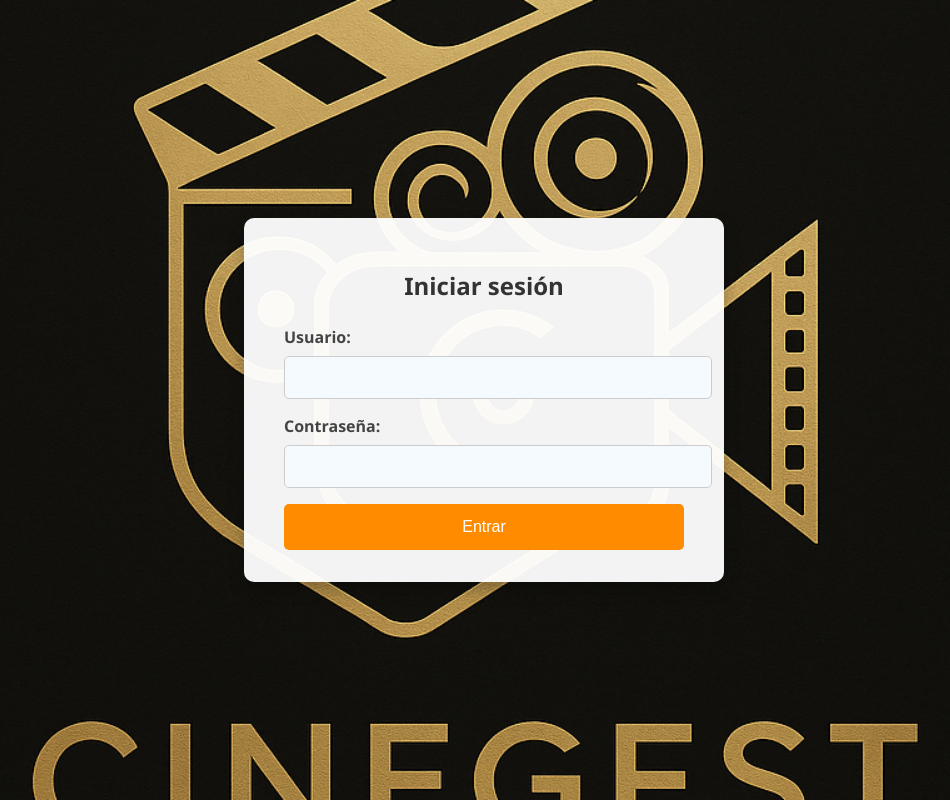
After one commit to Leonardo-Juarez-Lopez/proyecto2, a PHP site: page /login.php in a window 1280 px wide. The commit adds this page. Shown: the whole page, without its empty margins (156-1106 px from the left). Run offline with PHP 8.4, Linux system fonts and the light colour scheme.

Commit message:
Configuracion de login

```diff
--- a/Estilo/header.php
+++ b/Estilo/header.php
@@ -3,6 +3,7 @@
 <meta name="viewport" content="width=device-width, initial-scale=1.0">
 <title>CineGest</title>
 <link rel="stylesheet" href="styles.css">
+<link rel="icon" type="image/png" href="favicon.png">
 <script>
     function toggleMenu() {
         const menu = document.getElementById('menu');
--- a/Estilo/menu.php
+++ b/Estilo/menu.php
@@ -16,5 +16,6 @@
         <li><a href="configuracion_precios.php">CONFIGURACIÓN DE PRECIOS</a></li>
         <li><a href="configuracion_descuentos.php">CONFIGURACIÓN DE DESCUENTOS</a></li>
         <li><a href="configuracion_usuarios.php">CONFIGURACIÓN DE USUARIOS</a></li>
+        <li><a href="logout.php">CERRAR SESIÓN</a></li>
     </ul>
 </nav>
--- /dev/null
+++ b/login.php
@@ -0,0 +1,126 @@
+<?php
+session_start();
+$mensaje = "";
+
+if ($_SERVER["REQUEST_METHOD"] == "POST") {
+    $usuario = $_POST["usuario"];
+    $contrasena = $_POST["contrasena"];
+
+    if ($usuario === "sa") {
+        $serverName = "LEONARDOJL\\MSSQLSERVER2";
+        $connectionInfo = array("UID" => $usuario, "PWD" => $contrasena, "Database" => "PuntoVentaCine");
+
+        $conn = sqlsrv_connect($serverName, $connectionInfo);
+
+        if ($conn) {
+            $_SESSION["usuario"] = $usuario;
+            header("Location: index.php");
+            exit();
+        } else {
+            $mensaje = "❌ Usuario o contraseña incorrectos, o no se pudo conectar.";
+        }
+    } else {
+        $mensaje = "❌ Solo se permite el usuario 'sa'.";
+    }
+}
+?>
+
+<!DOCTYPE html>
+<html lang="es">
+<head>
+    <meta charset="UTF-8">
+    <title>Login</title>
+    <link rel="icon" type="image/png" href="favicon.png">
+    <style>
+        html, body {
+            margin: 0;
+            padding: 0;
+            height: 100vh;
+            font-family: 'Segoe UI', Tahoma, Geneva, Verdana, sans-serif;
+        }
+
+        body {
+            background: url('favicon.png') no-repeat center center;
+            background-size: cover;
+            display: flex;
+            align-items: center;
+            justify-content: center;
+        }
+
+        form {
+            background: rgba(255, 255, 255, 0.95);
+            padding: 2rem 2.5rem;
+            border-radius: 10px;
+            box-shadow: 0 8px 16px rgba(0,0,0,0.25);
+            max-width: 400px;
+            width: 90%;
+        }
+
+        h2 {
+            text-align: center;
+            margin-bottom: 1.5rem;
+            color: #333;
+        }
+
+        label {
+            display: block;
+            margin-bottom: 0.5rem;
+            font-weight: bold;
+            color: #444;
+        }
+
+        input[type="text"],
+        input[type="password"] {
+            width: 100%;
+            padding: 0.8rem;
+            margin-bottom: 1rem;
+            border: 1px solid #ccc;
+            border-radius: 5px;
+            background-color: #f5faff;
+        }
+
+        button {
+            width: 100%;
+            background-color: #ff8c00;
+            color: white;
+            padding: 0.9rem;
+            border: none;
+            border-radius: 5px;
+            font-size: 1rem;
+            cursor: pointer;
+            transition: background 0.3s, transform 0.2s;
+        }
+
+        button:hover {
+            background-color: #cc5500;
+            transform: scale(1.02);
+        }
+
+        .alert {
+            margin-bottom: 1rem;
+            padding: 1rem;
+            border-radius: 5px;
+            text-align: center;
+            color: #721c24;
+            background-color: #f8d7da;
+            border: 1px solid #f5c6cb;
+        }
+    </style>
+</head>
+<body>
+    <form method="POST">
+        <h2>Iniciar sesión</h2>
+        <?php if ($mensaje): ?>
+            <div class="alert"><?= $mensaje ?></div>
+        <?php endif; ?>
+
+        <label for="usuario">Usuario:</label>
+        <input type="text" name="usuario" required>
+
+        <label for="contrasena">Contraseña:</label>
+        <input type="password" name="contrasena" required>
+
+        <button type="submit">Entrar</button>
+    </form>
+</body>
+</html>
--- /dev/null
+++ b/logout.php
@@ -0,0 +1,6 @@
+<?php
+session_start();
+session_destroy();
+header("Location: login.php");
+exit();
+?>
```
Also changed, not shown: agregar_funcion.php (+7 -0 lines), agregar_pelicula.php (+7 -0 lines), agregar_sala.php (+7 -0 lines), configuracion_descuentos.php (+7 -0 lines), configuracion_precios.php (+7 -0 lines), configuracion_usuarios.php (+7 -0 lines), index.php (+47 -11 lines), servicios.php (+7 -0 lines), favicon.png (added).
